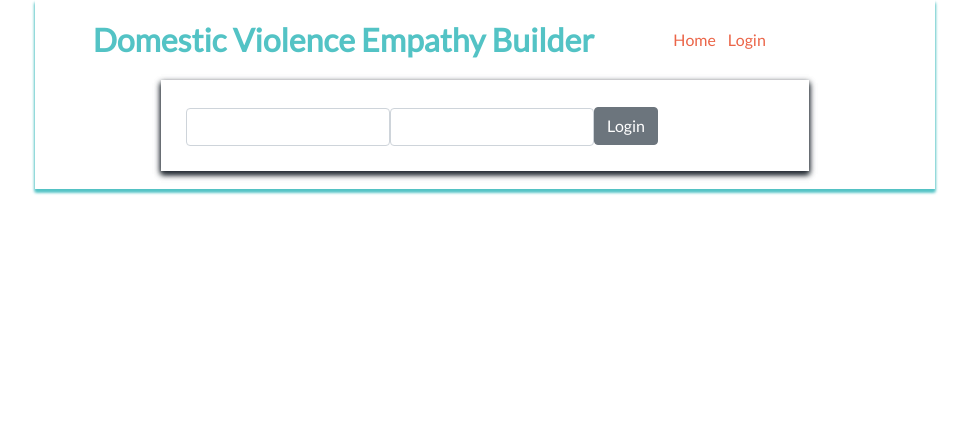
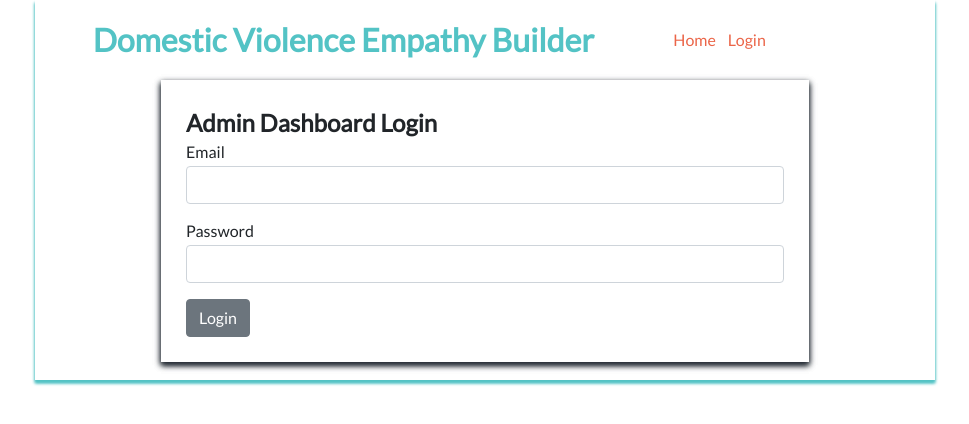
Before and after one commit to build-week-dv-empathy-builder/Front-end, a React (Create React App) app in the folder dv-empathy/: page /login in a window 1280 px wide. Shown: the top 424 px of the page, without its empty margins (155-1124 px from the left). Built offline with nearby package versions, Linux system fonts and the light colour scheme.

Commit message:
login touch up

```diff
--- a/dv-empathy/src/components/Login.js
+++ b/dv-empathy/src/components/Login.js
@@ -34,14 +34,15 @@ class Login extends React.Component {
 
     return(
       <div className="login container">
-        <Form inline onSubmit={this.handleSubmit}>
+        <h2>Admin Dashboard Login</h2>
+        <Form onSubmit={this.handleSubmit}>
           <FormGroup>
-            <Label for="email"></Label>
+            <Label for="email">Email</Label>
             <Input onChange={this.handleChange} name="email" value={ email } />
           </FormGroup>
           <FormGroup>
-            <Label for="password"></Label>
-            <Input onChange={this.handleChange} name="password" value={ password } />
+            <Label for="password">Password</Label>
+            <Input type="password" onChange={this.handleChange} name="password" value={ password } />
           </FormGroup>
           <Button type="submit">Login</Button>
         </Form>
```
